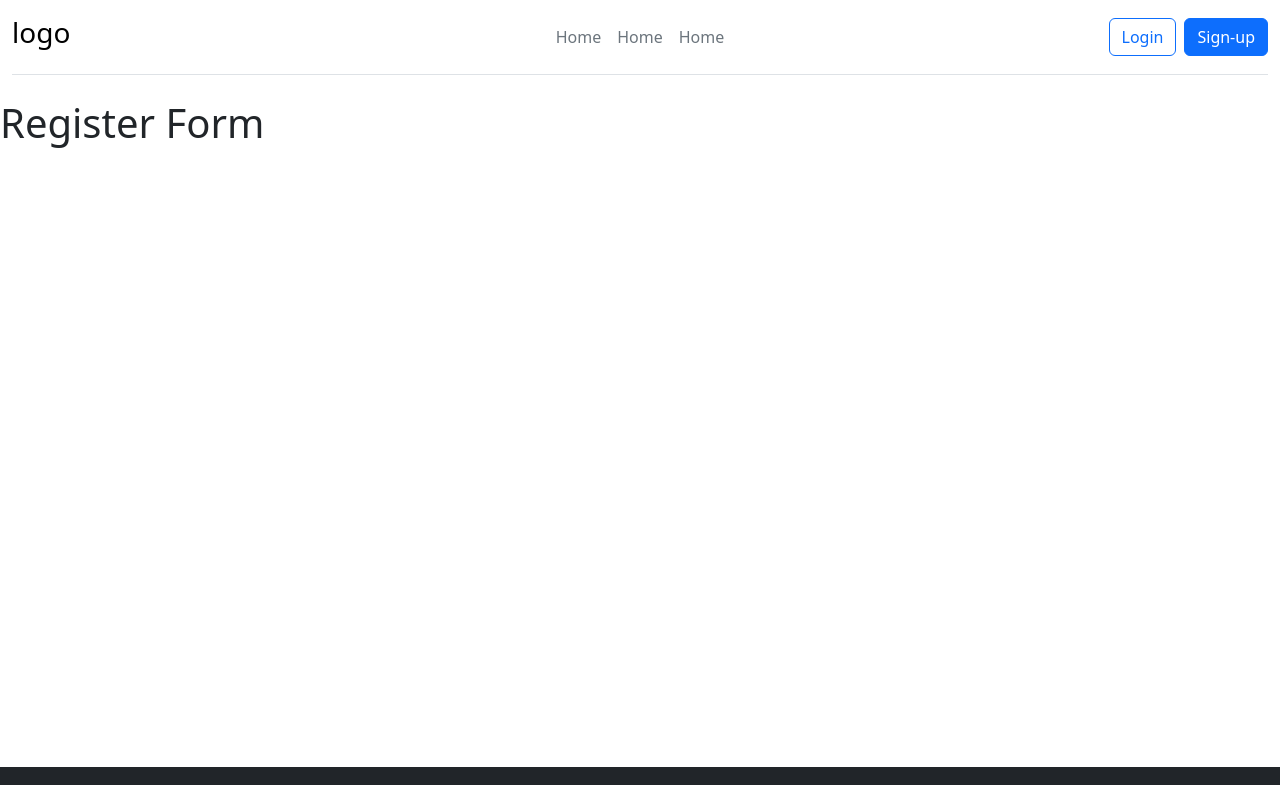
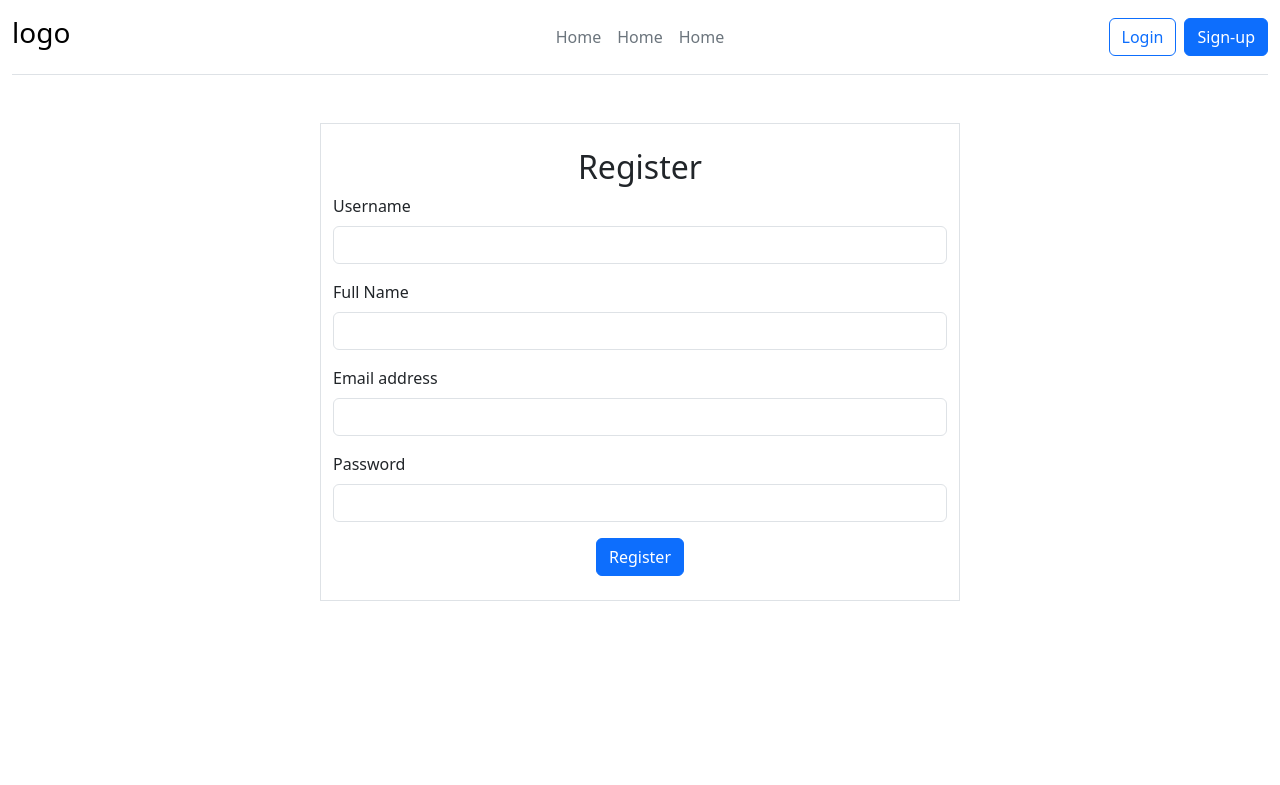
Before and after one commit to ZOUHAIRFGRA/BarberShop_pfe, a React (Create React App) app in the folder Frontend/: page /register in a window 1280 px wide. Shown: the top 785 px of the page. Built offline with nearby package versions, Linux system fonts and the light colour scheme.

Commit message:
Update Login and Register forms

```diff
--- a/Frontend/src/App.js
+++ b/Frontend/src/App.js
@@ -9,7 +9,7 @@ import Footer from './components/Footer'; // Import your Footer component
 const App = () => {
   return (
     <Router>
-      <div>
+      <div className='main'>
         <Header /> {/* Your Header Component */}
 
         <Routes />
--- a/Frontend/src/pages/Login.jsx
+++ b/Frontend/src/pages/Login.jsx
@@ -1,12 +1,53 @@
-/* eslint-disable jsx-a11y/anchor-is-valid */
-import React from 'react'
+import React, { useState } from 'react';
 
 const Login = () => {
+  const [email, setEmail] = useState('');
+  const [password, setPassword] = useState('');
+
+  const handleLogin = (e) => {
+    e.preventDefault();
+    // Add your login logic here
+    console.log('Login clicked');
+  };
+
   return (
+    <div className="container mt-5 w-50 border border-1">
+      <h2 className='text-center mt-4'>Login</h2>
+      <form onSubmit={handleLogin}>
+        <div className="mb-3">
+          <label htmlFor="email" className="form-label">
+            Email address
+          </label>
+          <input
+            type="email"
+            className="form-control"
+            id="email"
+            value={email}
+            onChange={(e) => setEmail(e.target.value)}
+            required
+          />
+        </div>
+        <div className="mb-3">
+          <label htmlFor="password" className="form-label">
+            Password
+          </label>
+          <input
+            type="password"
+            className="form-control"
+            id="password"
+            value={password}
+            onChange={(e) => setPassword(e.target.value)}
+            required
+          />
+        </div>
+        <div className='text-center mb-4'>
+        <button type="submit" className="btn btn-primary ">
+          Login
+        </button>
+        </div>
+      </form>
+    </div>
+  );
+};
 
-    <h1>Login Form</h1>
-
-  )
-}
-
-export default Login
+export default Login;
--- a/Frontend/src/pages/Register.jsx
+++ b/Frontend/src/pages/Register.jsx
@@ -1,9 +1,84 @@
-/* eslint-disable jsx-a11y/anchor-is-valid */
-import React from "react";
+import React, { useState } from 'react';
 
 const Register = () => {
+  const [username, setUsername] = useState('');
+  const [fullName, setFullName] = useState('');
+  const [email, setEmail] = useState('');
+  const [password, setPassword] = useState('');
+
+  const handleRegister = (e) => {
+    e.preventDefault();
+    // Add your registration logic here
+    console.log('Register clicked');
+    console.log('Username:', username);
+    console.log('Full Name:', fullName);
+    console.log('Email:', email);
+    console.log('Password:', password);
+  };
+
   return (
-    <h1>Register Form</h1>
+    <div className="container mt-5 w-50 border border-1">
+      <h2 className='text-center mt-4'>Register</h2>
+      <form onSubmit={handleRegister}>
+        <div className="mb-3">
+          <label htmlFor="username" className="form-label">
+            Username
+          </label>
+          <input
+            type="text"
+            className="form-control"
+            id="username"
+            value={username}
+            onChange={(e) => setUsername(e.target.value)}
+            required
+          />
+        </div>
+        <div className="mb-3">
+          <label htmlFor="fullName" className="form-label">
+            Full Name
+          </label>
+          <input
+            type="text"
+            className="form-control"
+            id="fullName"
+            value={fullName}
+            onChange={(e) => setFullName(e.target.value)}
+            required
+          />
+        </div>
+        <div className="mb-3">
+          <label htmlFor="email" className="form-label">
+            Email address
+          </label>
+          <input
+            type="email"
+            className="form-control"
+            id="email"
+            value={email}
+            onChange={(e) => setEmail(e.target.value)}
+            required
+          />
+        </div>
+        <div className="mb-3">
+          <label htmlFor="password" className="form-label">
+            Password
+          </label>
+          <input
+            type="password"
+            className="form-control"
+            id="password"
+            value={password}
+            onChange={(e) => setPassword(e.target.value)}
+            required
+          />
+        </div>
+        <div className='text-center mb-4'>
+        <button type="submit" className="btn btn-primary">
+          Register
+        </button>
+        </div>
+      </form>
+    </div>
   );
 };
 
```
